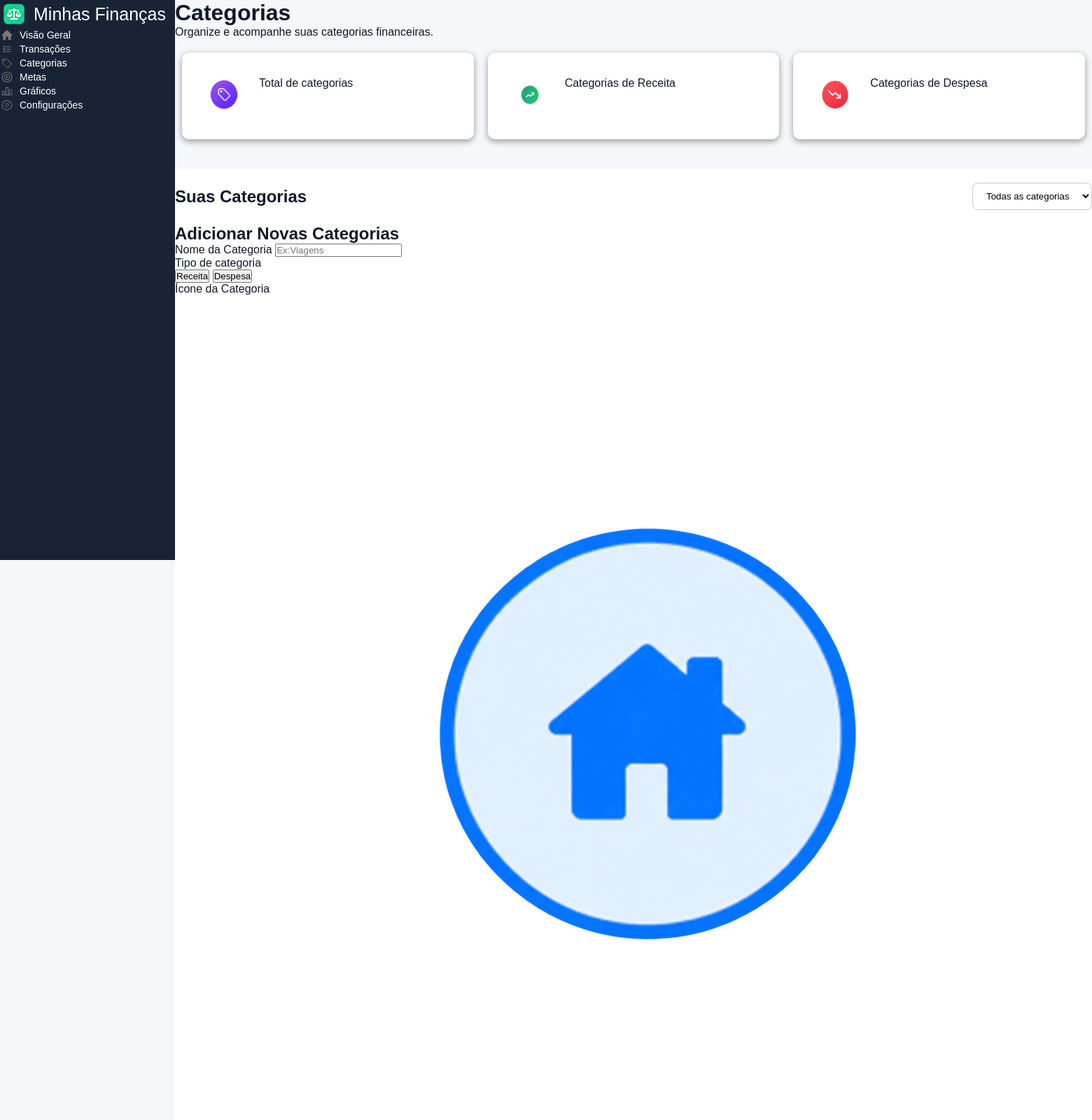
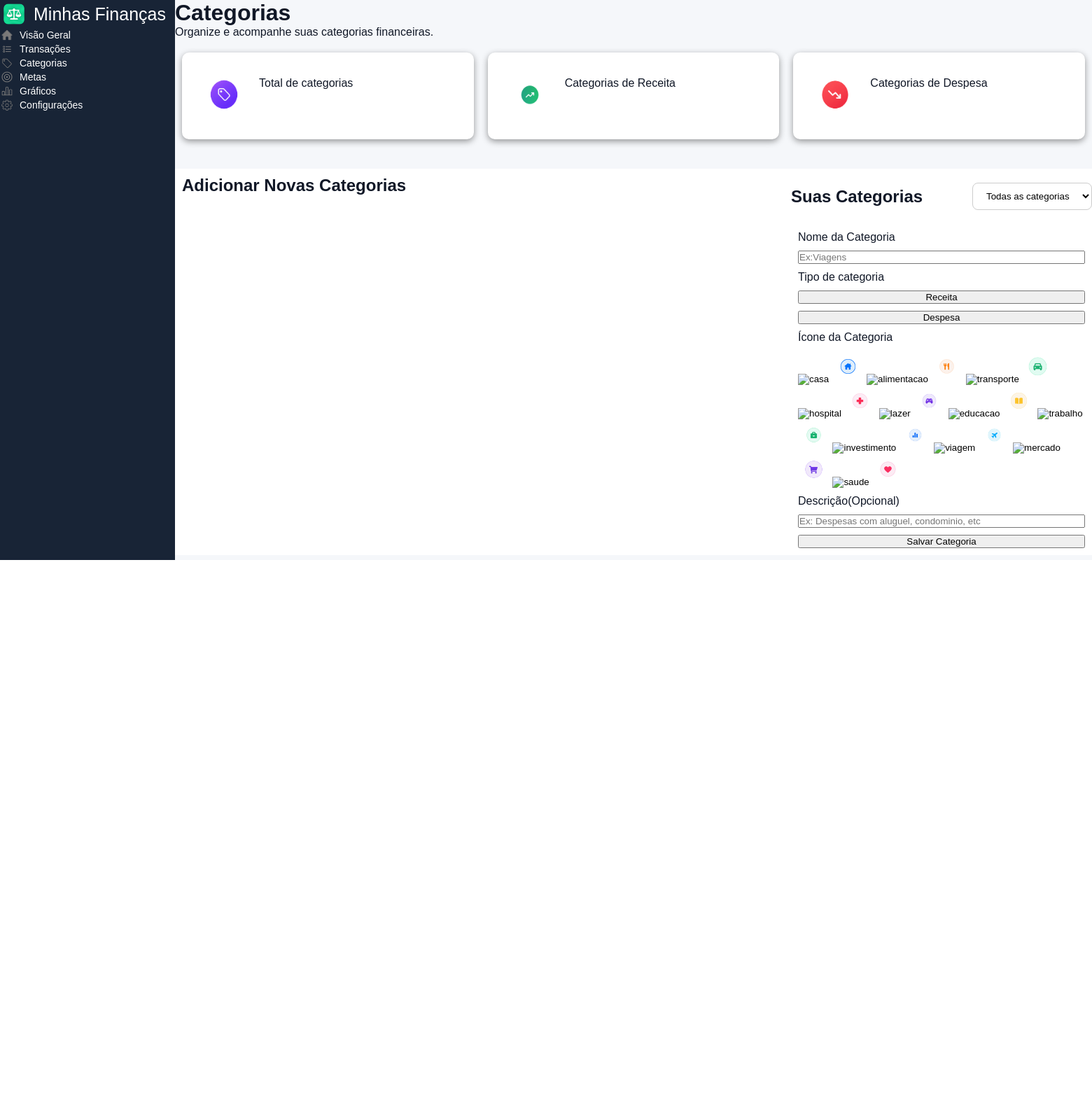
Before and after one commit to CarlosCalbente/projetofuturo, a PHP site: page /categorias.html in a window 1560 px wide. Shown: the top 1600 px of the page at 70% size. After the commit the page ends 800 px from the top, so only its background shows below. Run offline with PHP 8.4, Linux system fonts and the light colour scheme.

Commit message:
Adicionar estilo para a seção 'Suas Categorias' e novas categorias

```diff
--- a/style.css
+++ b/style.css
@@ -190,6 +190,8 @@ main{
 .infoGeral{
     display:grid;
     background-color: var(--card);
+    grid-template-columns: 2fr 1fr;
+    column-gap: 20px;
 }
 .infocat {
     display: flex;
@@ -230,3 +232,25 @@ main{
 }
 
 /*  NOVAS CATEGORIAS */
+
+.painel-categoria {
+
+    grid-row: 1;
+    background-color: var(--card);
+    padding: 10px;
+}
+
+#icon-categoria img {
+    width: 45px;
+    height: 45px;
+}
+
+#add-cat {
+
+    grid-column: 2;
+    display: flex;
+    flex-direction: column;
+    gap: 10px;
+    background-color: var(--card);
+    padding: 10px;
+}
```
